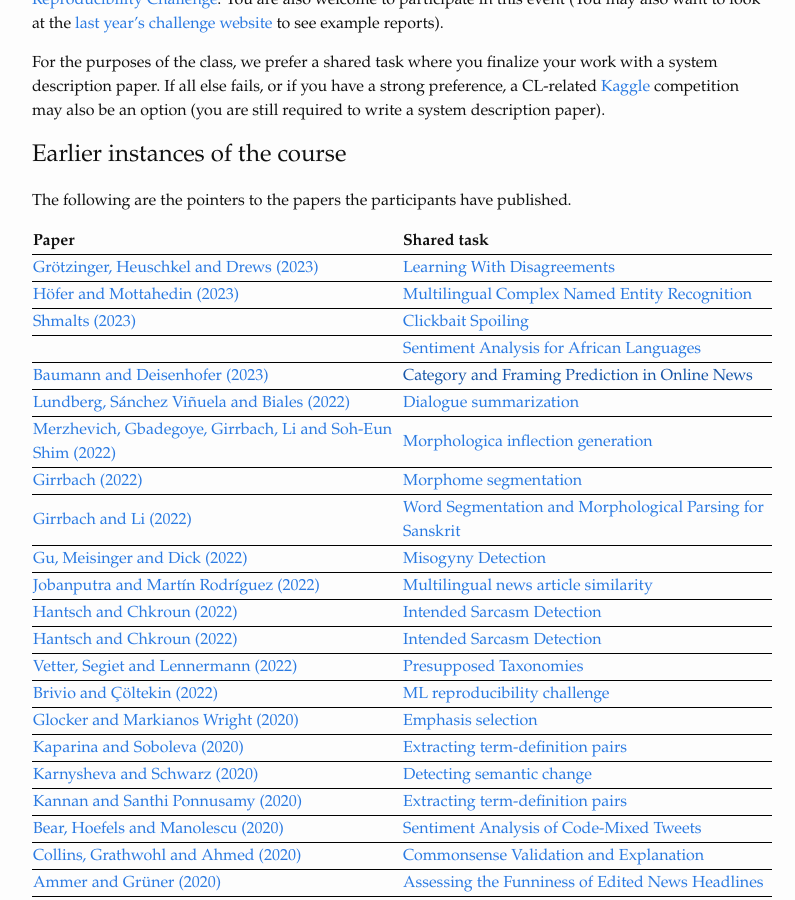
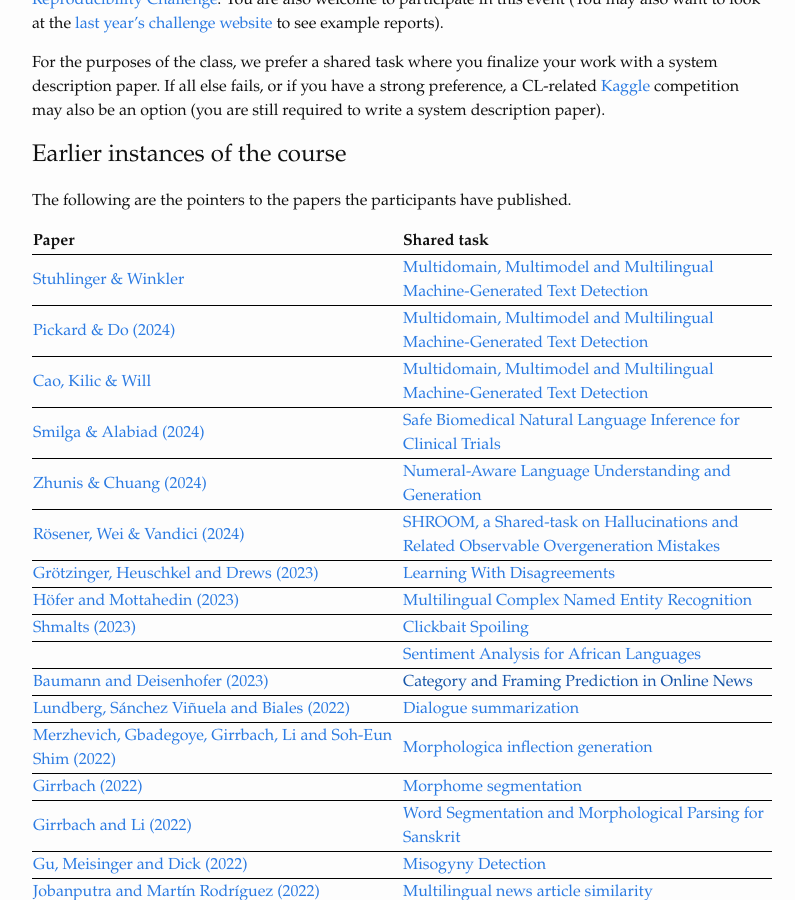
Before and after one commit to cicl-iscl/cicl-iscl.github.io, a Jekyll site: the page built from index.md, in a window 1280 px wide and 900 px high, scrolled down 1070 px. Shown: the whole window, without its empty margins (238-1033 px from the left). Built offline with Jekyll 4.4.1, drawn with Linux system fonts in a browser that asks for light colours.

Commit message:
2024 update.

```diff
--- a/_data/papers.yaml
+++ b/_data/papers.yaml
@@ -1,3 +1,27 @@
+- authors:  Stuhlinger & Winkler
+  url: https://aclanthology.org/2024.semeval-1.227/
+  task: Multidomain, Multimodel and Multilingual Machine-Generated Text Detection
+  taskurl: https://github.com/mbzuai-nlp/Semeval2024-m4/
+- authors: Pickard & Do (2024)
+  url: https://aclanthology.org/2024.semeval-1.118/
+  task: Multidomain, Multimodel and Multilingual Machine-Generated Text Detection
+  taskurl: https://github.com/mbzuai-nlp/Semeval2024-m4/
+- authors: Cao, Kilic & Will
+  url: https://aclanthology.org/2024.semeval-1.62/
+  task: Multidomain, Multimodel and Multilingual Machine-Generated Text Detection
+  taskurl: https://github.com/mbzuai-nlp/Semeval2024-m4/
+- authors: Smilga & Alabiad (2024)
+  url: https://aclanthology.org/2024.semeval-1.106/
+  task: Safe Biomedical Natural Language Inference for Clinical Trials
+  taskurl: https://sites.google.com/view/nli4ct/
+- authors: Zhunis & Chuang (2024)
+  url: https://aclanthology.org/2024.semeval-1.236/
+  task: Numeral-Aware Language Understanding and Generation
+  taskurl: https://sites.google.com/view/numeval/numeval
+- authors: Rösener, Wei & Vandici (2024)
+  url: https://aclanthology.org/2024.semeval-1.237/
+  task: SHROOM, a Shared-task on Hallucinations and Related Observable Overgeneration Mistakes
+  taskurl: https://helsinki-nlp.github.io/shroom/
 - authors: Grötzinger, Heuschkel and Drews (2023)
   url: https://aclanthology.org/2023.semeval-1.141
   task: Learning With Disagreements
--- a/index.md
+++ b/index.md
@@ -39,13 +39,13 @@ unsure whether this course is for you, please contact the instructor.
 In principle, any shared task related to computational linguistics is
 acceptable. Here are a few pointers (some point to earlier events):
 
-- [SemEval](https://semeval.github.io/SemEval2024/)
+- [SemEval](https://semeval.github.io/SemEval2025/)
   competitions include a wide range of shared tasks.
 - [SIGMORPHON](https://sigmorphon.github.io/sharedtasks/) hosts
   shared tasks on morphology and phonology.
 - [CoNLL](http://www.conll.org/) hosts regular high-profile shared
   tasks.
-- [CLEF](https://clef2024.clef-initiative.eu/) also includes CL/NLP
+- [CLEF](https://clef2025.clef-initiative.eu/) also includes CL/NLP
   related tasks
 - [Germeval](https://konvens2021.phil.hhu.de/shared-tasks/) shared tasks
   are another option, particularly if you'd like to work on German.
```
